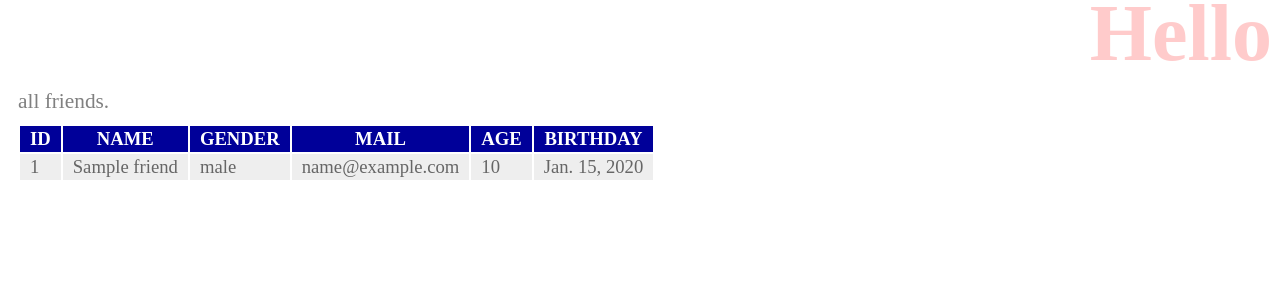
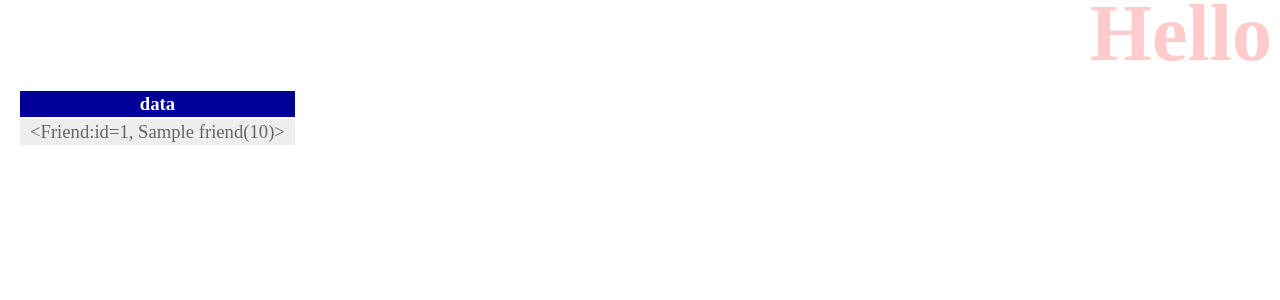
Before and after one commit to the-spiritchaser/django_firstapp, a Django app: page /hello/ in a window 1280 px wide. Shown: the top 300 px of the page. Run offline with Django 3.2, Linux system fonts and the light colour scheme; tables that the repository leaves empty hold one stand-in row (values such as "Sample post").

Commit message:
Update index.html

```diff
--- a/hello/templates/hello/index.html
+++ b/hello/templates/hello/index.html
@@ -9,25 +9,13 @@
 </head>
 <body>
   <h1>{{title}}</h1>
-    <p>{{message|safe}}</p>
   <table>
       <tr>
-            <th>ID</th>
-            <th>NAME</th>
-            <th>GENDER</th>
-            <th>MAIL</th>
-            <th>AGE</th>
-            <th>BIRTHDAY</th>
+          <th>data</th>
       </tr>
   {% for item in data %}
       <tr>
-            <td>{{item.id}}</td>
-            <td>{{item.name}}</td>
-            <td>{% if item.gender == True %}male{% endif %}
-                {% if item.gender == False %}female{% endif %}</td>
-            <td>{{item.mail}}</td>
-            <td>{{item.age}}</td>
-            <td>{{item.birthday}}</td>
+          <td>{{item}}</td>
       <tr>
   {% endfor %}
   </table>
```
Lines whose indentation alone changed are shown as unchanged.
